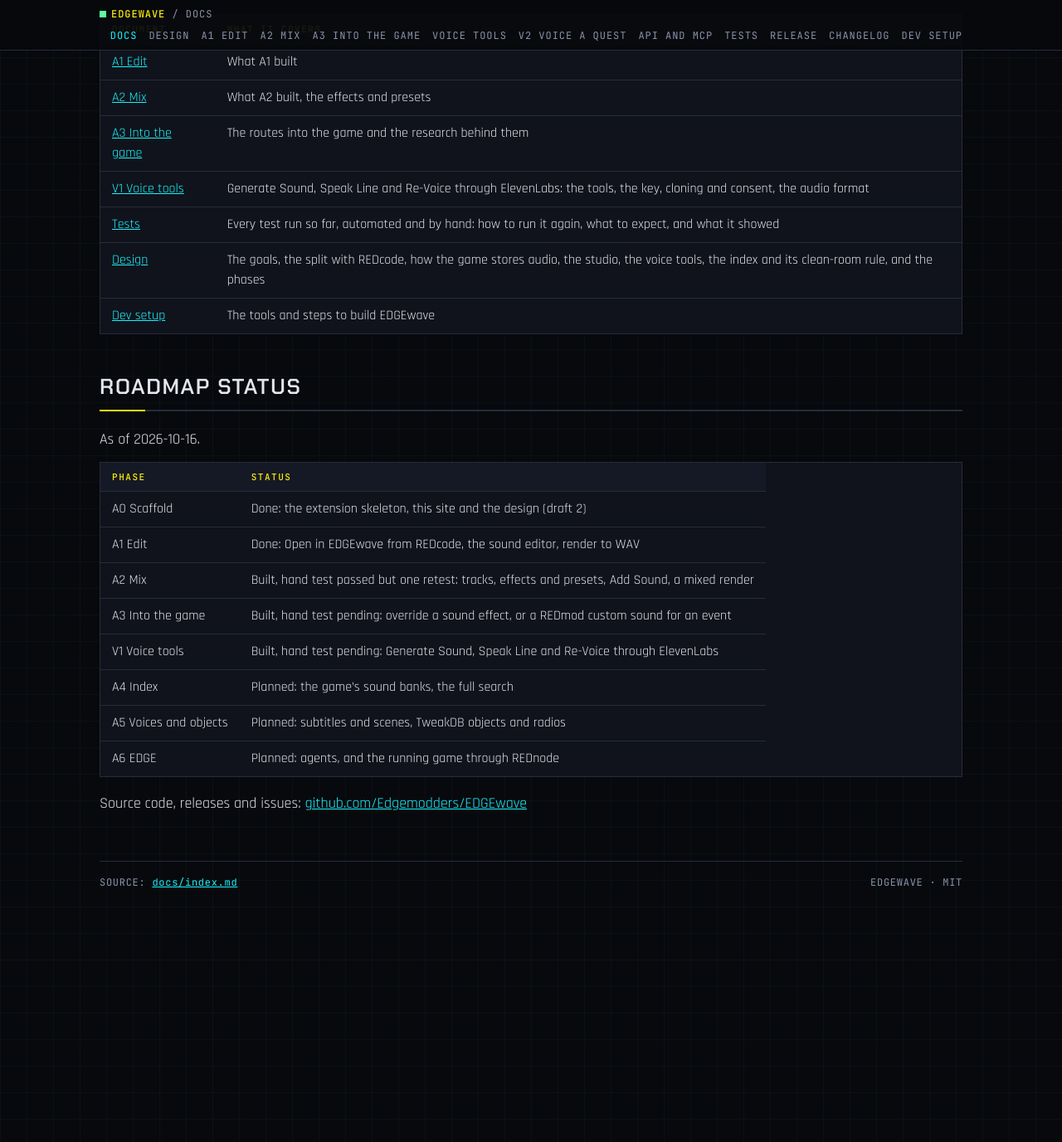
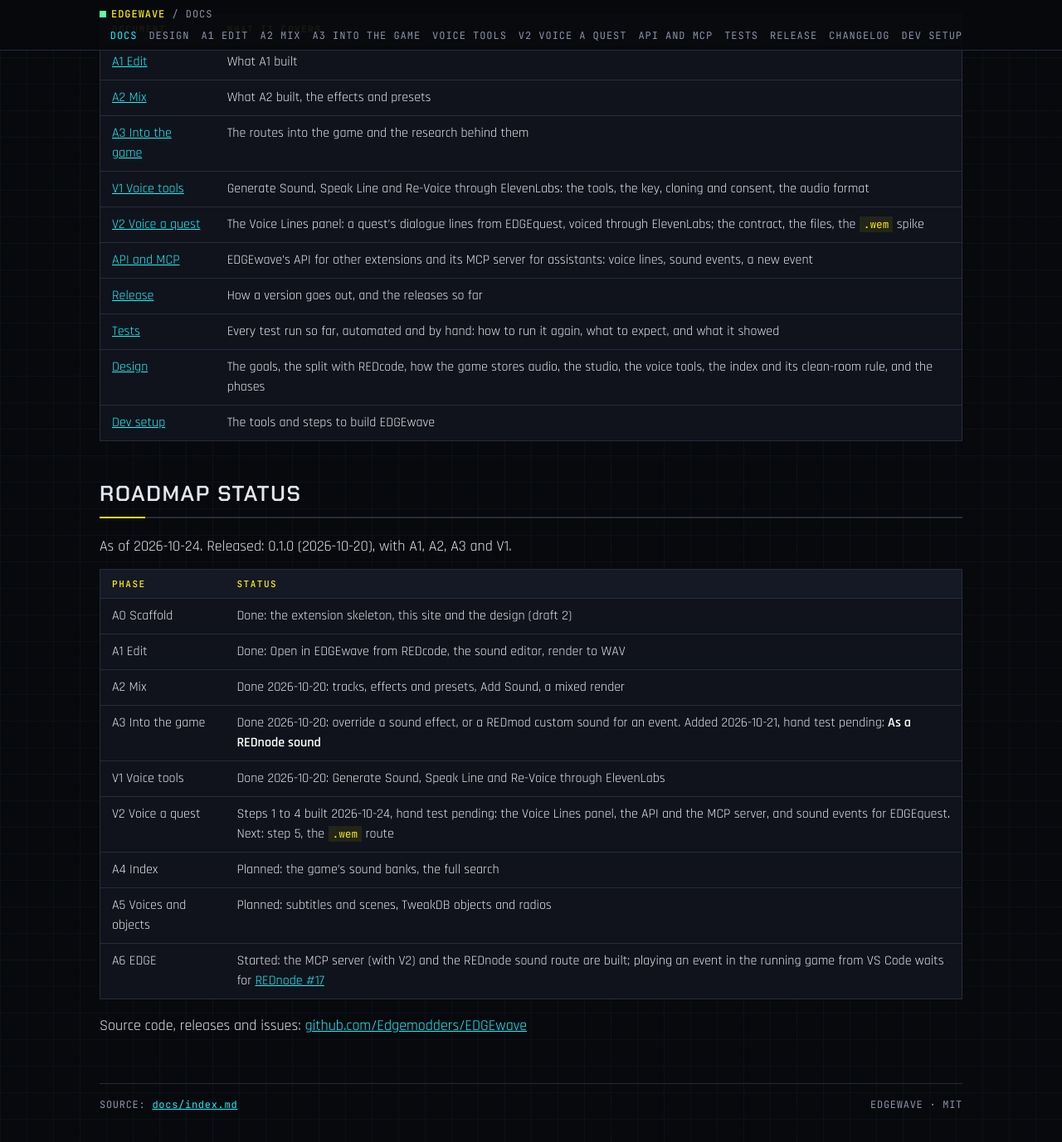
Before and after one commit to Edgemodders/EDGEwave, a Jekyll site: the page built from docs/index.md, in a window 1280 px wide and 1400 px high, scrolled down 315 px. Shown: the top 1377 px of the window at 83% size. Built offline with Jekyll 4.4.1, drawn with Linux system fonts in a browser that asks for light colours; our own code applies the rules of GitHub Pages for plain Markdown files.

Commit message:
README and docs home: what is built since 0.1.0, the roadmap as of 2026-10-24
The home page still had A2, A3 and V1 as hand test pending and lacked
V2, the API page and the release page; REDnode's Sound API has shipped.

Co-Authored-By: Claude Opus 5.5 <noreply@anthropic.com>

```diff
--- a/docs/index.md
+++ b/docs/index.md
@@ -8,23 +8,27 @@ EDGEwave is the sound studio of the EDGE platform: a VS Code extension where you
 | [A2 Mix](a2-mix.html) | What A2 built, the effects and presets |
 | [A3 Into the game](a3-game.html) | The routes into the game and the research behind them |
 | [V1 Voice tools](voice-tools.html) | Generate Sound, Speak Line and Re-Voice through ElevenLabs: the tools, the key, cloning and consent, the audio format |
+| [V2 Voice a quest](voice-lines.html) | The Voice Lines panel: a quest's dialogue lines from EDGEquest, voiced through ElevenLabs; the contract, the files, the `.wem` spike |
+| [API and MCP](api.html) | EDGEwave's API for other extensions and its MCP server for assistants: voice lines, sound events, a new event |
+| [Release](release.html) | How a version goes out, and the releases so far |
 | [Tests](testing.html) | Every test run so far, automated and by hand: how to run it again, what to expect, and what it showed |
 | [Design](design.html) | The goals, the split with REDcode, how the game stores audio, the studio, the voice tools, the index and its clean-room rule, and the phases |
 | [Dev setup](dev-setup.html) | The tools and steps to build EDGEwave |
 
 ## Roadmap status
 
-As of 2026-10-16.
+As of 2026-10-24. Released: 0.1.0 (2026-10-20), with A1, A2, A3 and V1.
 
 | Phase | Status |
 |---|---|
 | A0 Scaffold | Done: the extension skeleton, this site and the design (draft 2) |
 | A1 Edit | Done: Open in EDGEwave from REDcode, the sound editor, render to WAV |
-| A2 Mix | Built, hand test passed but one retest: tracks, effects and presets, Add Sound, a mixed render |
-| A3 Into the game | Built, hand test pending: override a sound effect, or a REDmod custom sound for an event |
-| V1 Voice tools | Built, hand test pending: Generate Sound, Speak Line and Re-Voice through ElevenLabs |
+| A2 Mix | Done 2026-10-20: tracks, effects and presets, Add Sound, a mixed render |
+| A3 Into the game | Done 2026-10-20: override a sound effect, or a REDmod custom sound for an event. Added 2026-10-21, hand test pending: **As a REDnode sound** |
+| V1 Voice tools | Done 2026-10-20: Generate Sound, Speak Line and Re-Voice through ElevenLabs |
+| V2 Voice a quest | Steps 1 to 4 built 2026-10-24, hand test pending: the Voice Lines panel, the API and the MCP server, and sound events for EDGEquest. Next: step 5, the `.wem` route |
 | A4 Index | Planned: the game's sound banks, the full search |
 | A5 Voices and objects | Planned: subtitles and scenes, TweakDB objects and radios |
-| A6 EDGE | Planned: agents, and the running game through REDnode |
+| A6 EDGE | Started: the MCP server (with V2) and the REDnode sound route are built; playing an event in the running game from VS Code waits for [REDnode #17](https://github.com/Edgemodders/REDnode/issues/17) |
 
 Source code, releases and issues: [github.com/Edgemodders/EDGEwave](https://github.com/Edgemodders/EDGEwave)
```
Also changed, not shown: README.md.
